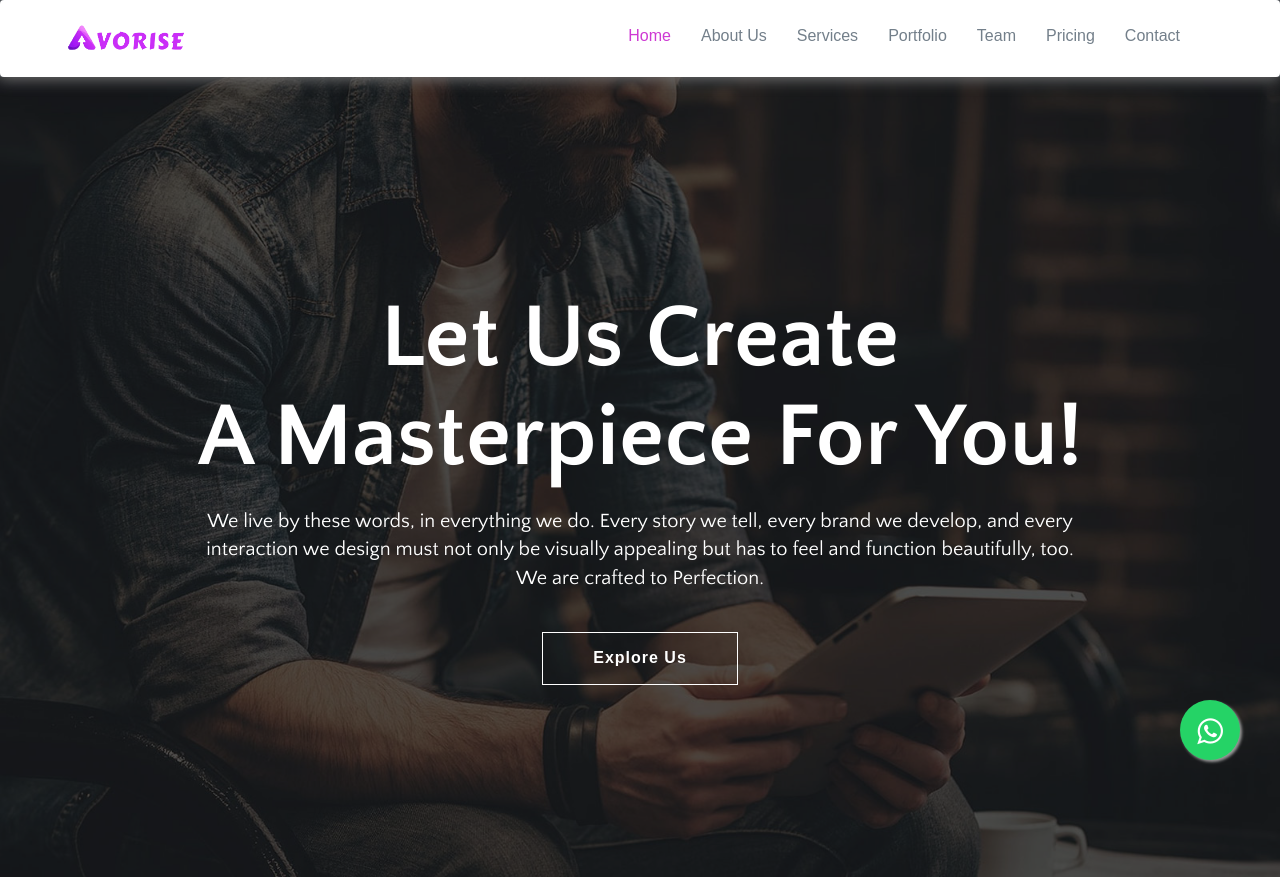
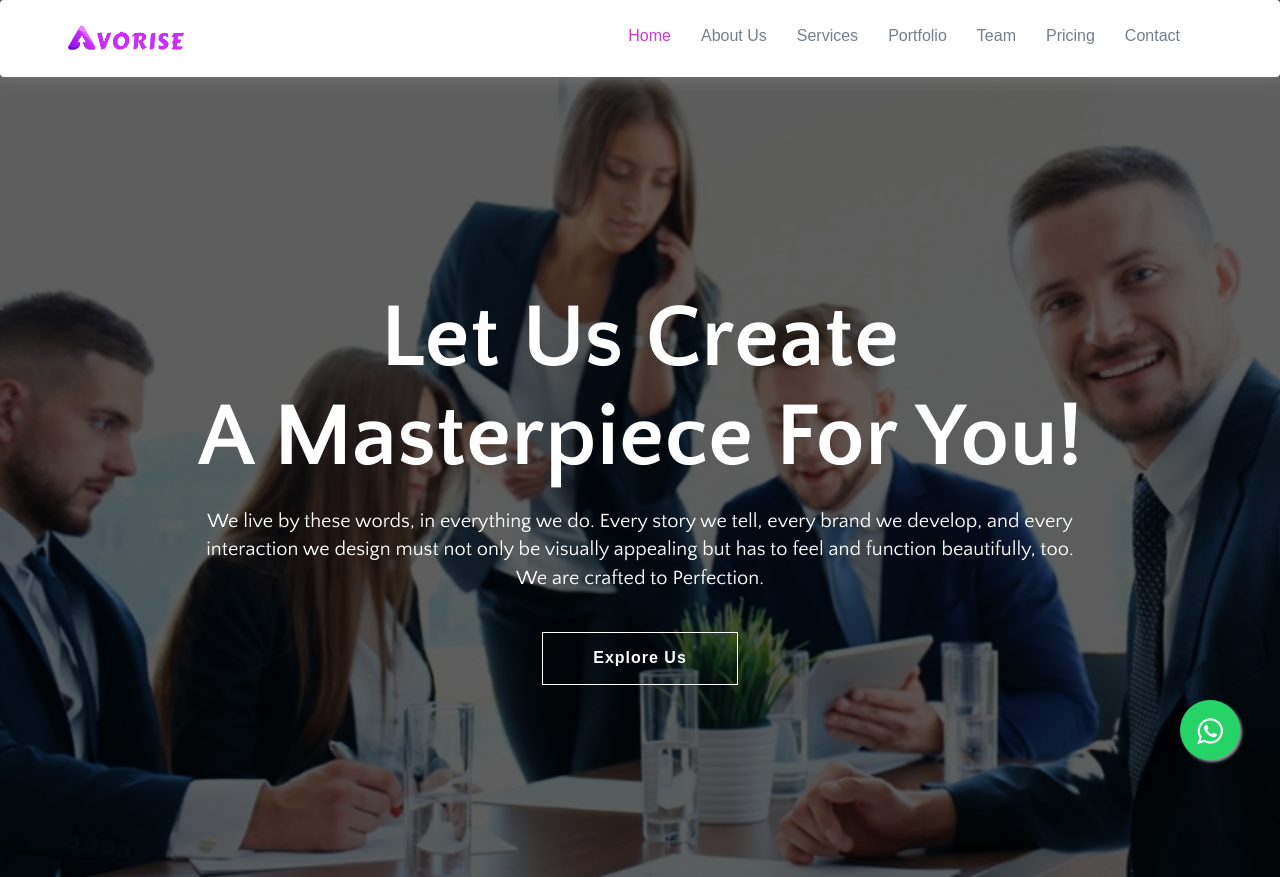
Before and after one commit to nikhilbhalke/avorise, a plain HTML site: page index.html in a window 1280 px wide. Shown: the top 877 px of the page. Drawn offline with Linux system fonts and the light colour scheme; some packages are replaced by stand-ins of ours; files whose address does not match are found by name; a web font is replaced by a local one.

Commit message:
banner adeed

```diff
--- a/css/style.css
+++ b/css/style.css
@@ -599,7 +599,7 @@ a:focus, a:hover {
 }
 
 .hero-area {
-  background-image: url("../images/slider/hero-area.jpg");
+  background-image: url("../images/slider/hero2.jpg");
   background-size: cover;
   height: 100vh;
   position: relative;
```
Also changed, not shown: images/slider/hero2.jpg (added).
